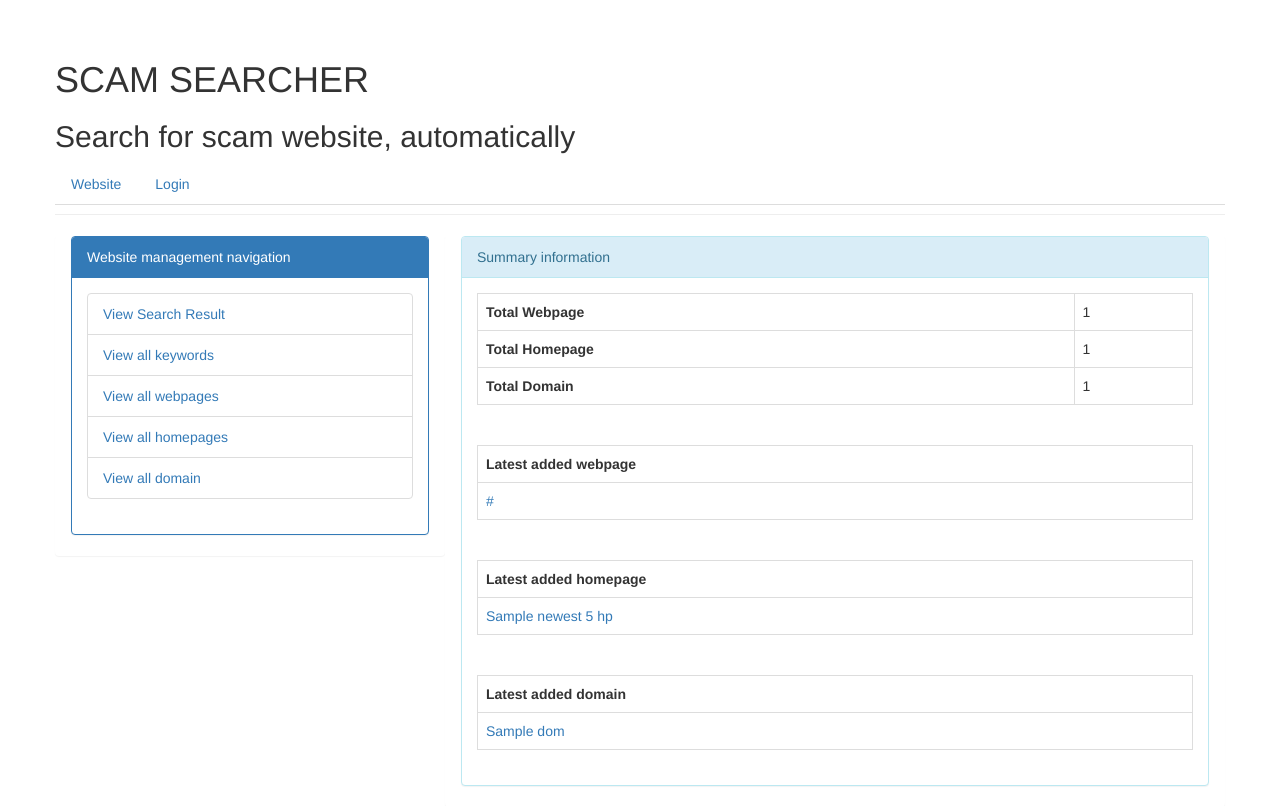
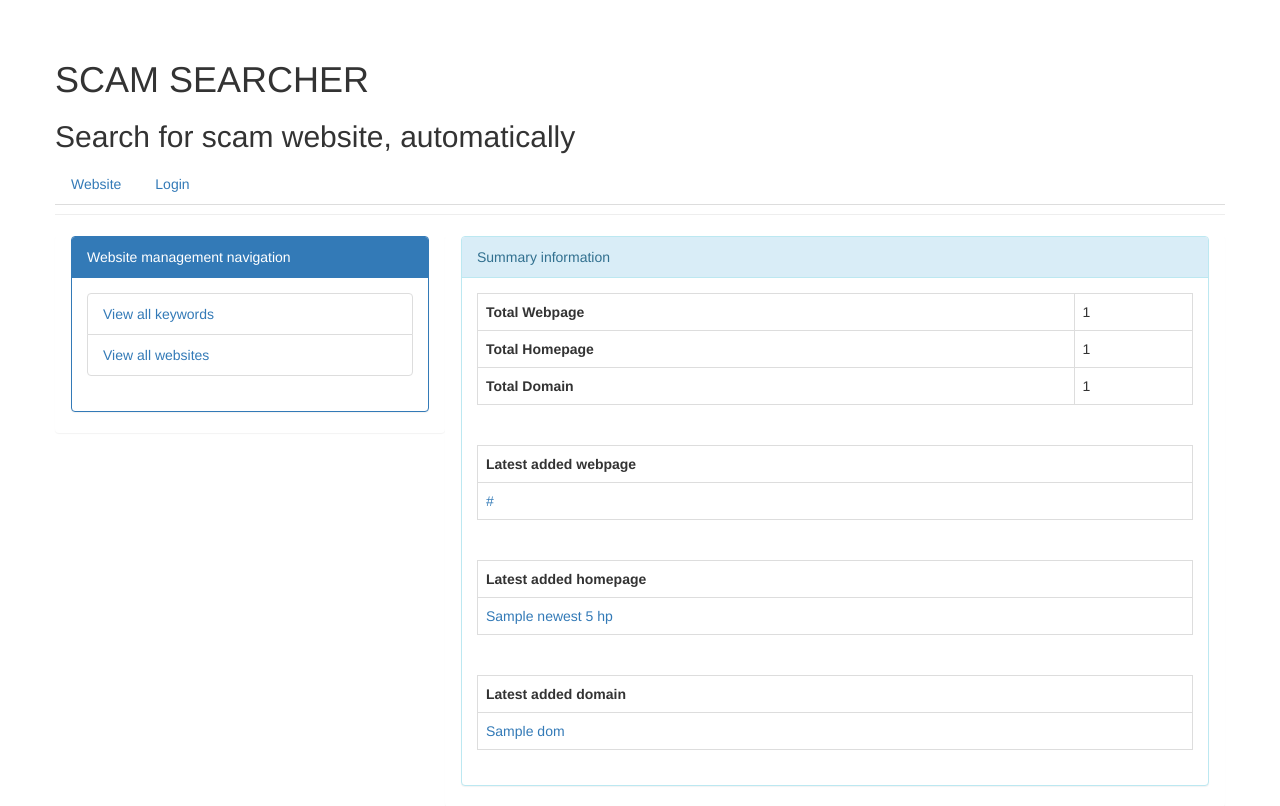
Before and after one commit to essanpupil/autowebsearch, a Django app: template website_management/templates/website_management/dashboard.html in a window 1280 px wide. Shown: the top 806 px of the page. Run offline with Django 3.2, Linux system fonts and the light colour scheme; the template is opened without the code that fills it: most values are stand-ins (such as "Sample title", 1, 10 or a date in 2020); some libraries are stand-ins or nearby versions.

Commit message:
Remove unnecessary navigations links based-on mvp

```diff
--- a/website_management/templates/website_management/website_nav.html
+++ b/website_management/templates/website_management/website_nav.html
@@ -4,46 +4,14 @@
     </div>
     <div class="panel-body">
         <ul class="list-group">
-            {% if user.is_authenticated %}
-                <li class="list-group-item">
-                    <a href="{% url 'website_management:search_webpage' %}">
-                        Search webpage
-                    </a>
-                </li>
-                <li class="list-group-item">
-                    <a href="{% url 'website_management:add_new_keyword' %}">
-                        Add new keyword
-                    </a>
-                </li>
-                <li class="list-group-item">
-                    <a href="{% url 'website_management:add_new_webpage' %}">
-                        Add new webpage manually
-                    </a>
-                </li>
-            {% endif %}
-            <li class="list-group-item">
-                <a href="{% url 'website_management:view_search_result' %}">
-                    View Search Result
-                </a>
-            </li>
             <li class="list-group-item">
                 <a href="{% url 'website_management:view_all_keywords' %}">
                     View all keywords
                 </a>
             </li>
             <li class="list-group-item">
-                <a href="{% url 'website_management:view_all_webpages' %}">
-                    View all webpages
-                </a>
-            </li>
-            <li class="list-group-item">
                 <a href="{% url 'website_management:view_all_homepages' %}">
-                    View all homepages
-                </a>
-            </li>
-            <li class="list-group-item">
-                <a href="{% url 'website_management:view_all_domains' %}">
-                    View all domain
+                    View all websites
                 </a>
             </li>
         </ul>
```
